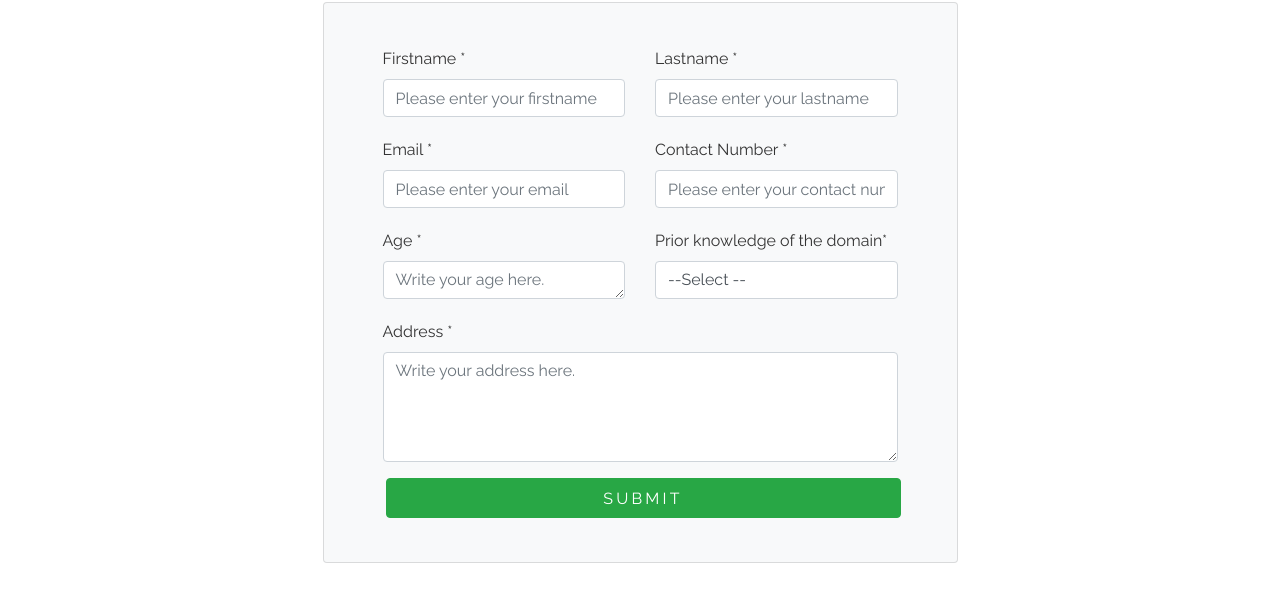
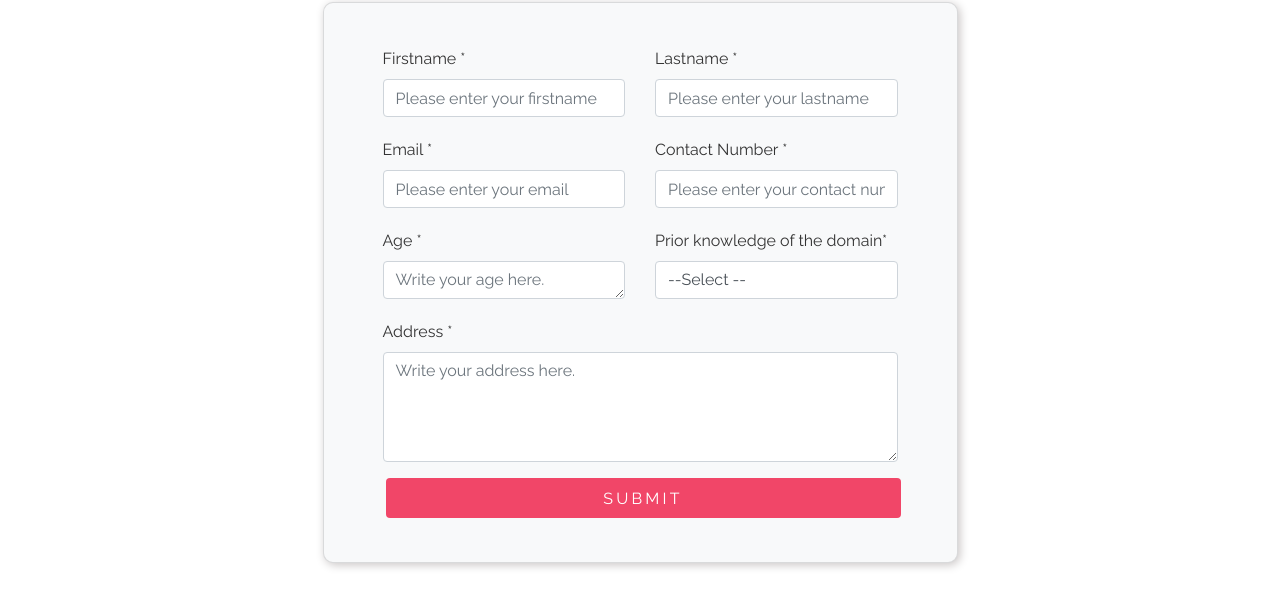
Before and after one commit to garvit170/G.L.O.B.E---HackNITR-Project-, a plain HTML site: page RegForm.html in a window 1280 px wide. Shown: the part 204-800 px from the top of the page. Drawn offline with nearby package versions, Linux system fonts and the light colour scheme.

Commit message:
majority pages done

```diff
--- a/RegForm.html
+++ b/RegForm.html
@@ -78,11 +78,11 @@ https://templatemo.com/tm-535-softy-pinko
         <div class=" text-center mt-5 ">
         <h1>Training Registration Form</h1>
     </div>
-    <div class="row ">
-        <div class="col-lg-7 mx-auto">
-            <div class="card mt-2 mx-auto p-4 bg-light">
+    <div class="row " >
+        <div class="col-lg-7 mx-auto" >
+            <div class="card mt-2 mx-auto p-4 bg-light" style="background-color: white; border-radius: 10px; box-shadow: 2px 2px 10px rgb(201, 197, 197);">
                 <div class="card-body bg-light">
-                    <div class="container">
+                    <div class="container" >
                         <form id="contact-form" role="form">
                             <div class="controls">
                                 <div class="row row-margin">
@@ -122,7 +122,7 @@ https://templatemo.com/tm-535-softy-pinko
 
                                 </div>
                                 <div class = "row">
-                                    <div class="col-md-12"> <input type="submit" class="btn btn-success btn-send pt-2 btn-block " value="Submit"> </div>
+                                    <div class="col-md-12"> <input type="submit" style="background-color: #f14668; color: white;" class="btn btn-send pt-2 btn-block " value="Submit"> </div>
                                 </div>
                             </div>
                         </form>
```
Also changed, not shown: counselling.html (+1 -1 lines).
